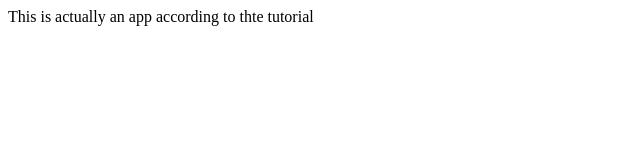
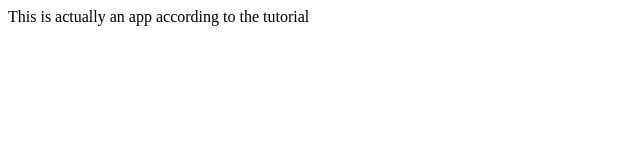
Before and after one commit to coolbudy1998/Wipro-PJP-git-tutorial, a plain HTML site: page index.html in a window 1280 px wide. Shown: the full height of the page, 0-640 px from the left. Drawn offline with Linux system fonts and the light colour scheme.

Commit message:
Changed app.js

```diff
--- a/app.js
+++ b/app.js
@@ -0,0 +1 @@
+console.log("Hello");
--- a/index.html
+++ b/index.html
@@ -3,6 +3,6 @@
 <title> This is my html for wipro pjp git tutorial </title>
 </head>
 <body>
-<p> This is actually an app according to thte tutorial </p>
+<p> This is actually an app according to the tutorial </p>
 </body>
 </html>
```
